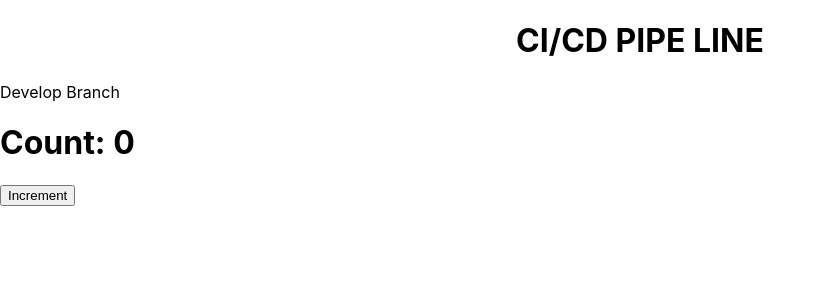
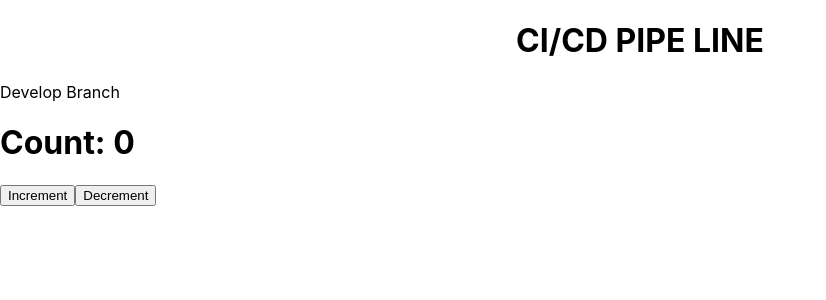
Before and after one commit to callasumamahesh/CI-CD-Pipe-Line, a React (Create React App) app: page / in a window 1280 px wide. Shown: the top 300 px of the page, without its empty margins (0-826 px from the left). Built offline with nearby package versions, Linux system fonts and the light colour scheme.

Commit message:
added new feature decrement

```diff
--- a/src/components/Counter.jsx
+++ b/src/components/Counter.jsx
@@ -10,6 +10,7 @@ export default function Counter() {
       <button onClick={() => setCount(count + 1)}>
         Increment
       </button>
+      <button onClick={() => setCount(count - 1)}>Decrement</button>
     </div>
   );
 }
```
